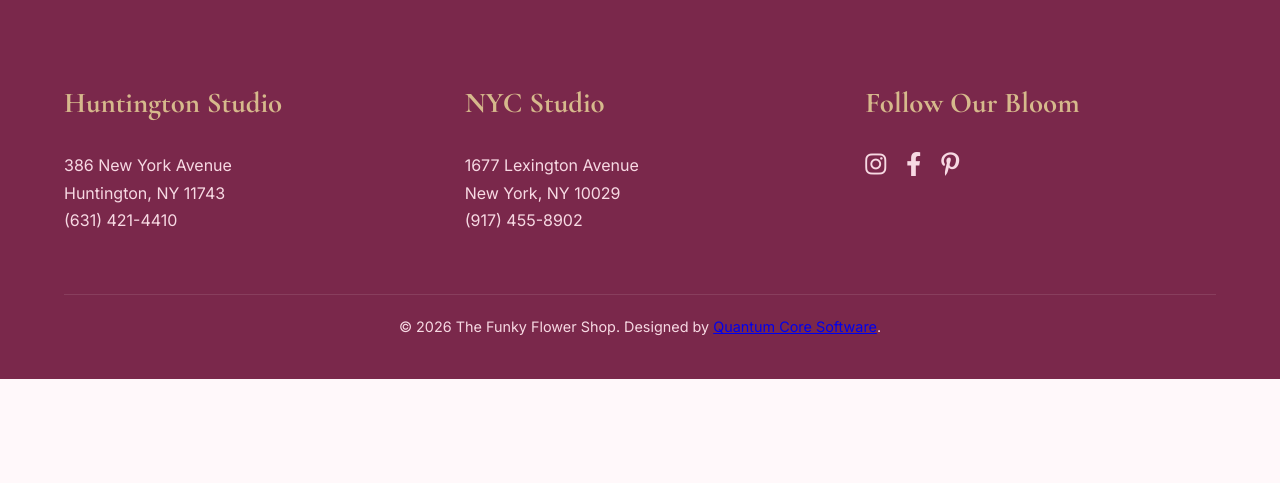
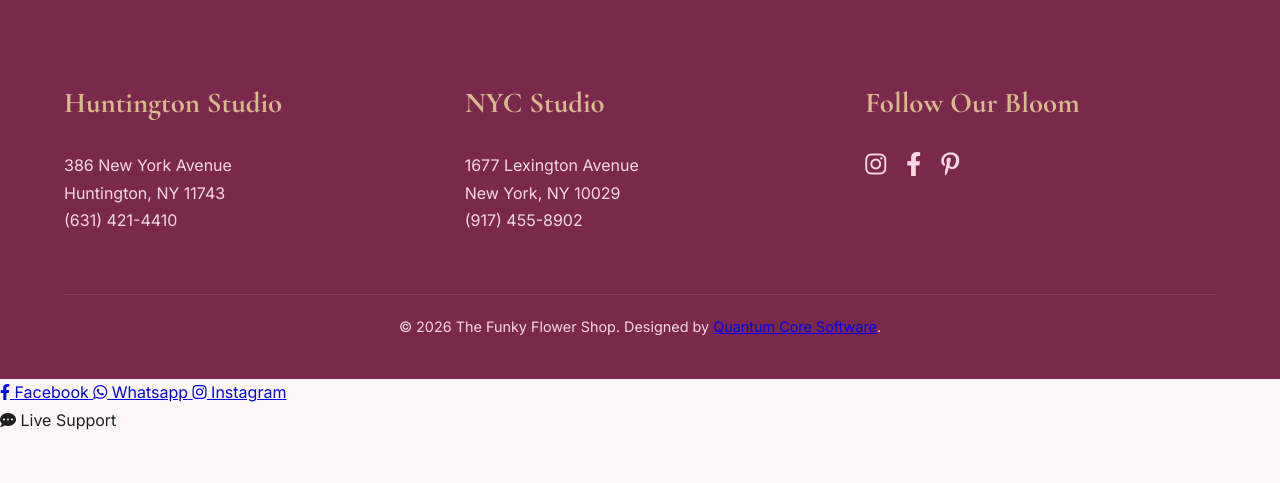
Before and after one commit to khushi335/The-Funky-Flower, a Django app: template main/templates/base.html in a window 1280 px wide. Shown: the part 141-624 px from the top of the page. Run offline with Django 5.2, Linux system fonts and the light colour scheme; the template is opened without the code that fills it, so the values that code supplies are empty; some libraries are stand-ins or nearby versions.

Commit message:
feat: integrate live chat feature

```diff
--- a/main/templates/base.html
+++ b/main/templates/base.html
@@ -117,6 +117,78 @@
         </div>
     </footer>
 
+    <!-- Sidebar -->
+    <nav class="spatial-sidebar initial-hide" id="socialSidebar">
+        <a href="https://www.facebook.com/" target="_blank" class="spatial-item fb">
+            <i class="fab fa-facebook-f"></i>
+            <span class="spatial-text">Facebook</span>
+        </a>
+
+        <a href="https://wa.me/16314214410" target="_blank" class="spatial-item wa">
+            <i class="fab fa-whatsapp"></i>
+            <span class="spatial-text">Whatsapp</span>
+        </a>
+
+        <a href="https://www.instagram.com/" target="_blank" class="spatial-item in">
+            <i class="fab fa-instagram"></i>
+            <span class="spatial-text">Instagram</span>
+        </a>
+    </nav>
+
+    <!-- Chat Trigger Button -->
+<div class="chat-spatial-trigger initial-hide" id="chatWrapper" onclick="toggleChat()">
+    <i class="fas fa-comment-dots"></i>
+    <span class="chat-tooltip">Live Support</span>
+</div>
+
+<!-- Tawk.to Script -->
+<script type="text/javascript">
+    var Tawk_API = Tawk_API || {},
+        Tawk_LoadStart = new Date();
+
+    (function () {
+        var s1 = document.createElement("script"),
+            s0 = document.getElementsByTagName("script")[0];
+
+        s1.async = true;
+
+        /* Your New Tawk.to Widget */
+        s1.src = 'https://embed.tawk.to/6a32306ec770bc1d46b1f367/1jra0qcfm';
+
+        s1.charset = 'UTF-8';
+        s1.setAttribute('crossorigin', '*');
+        s0.parentNode.insertBefore(s1, s0);
+    })();
+
+    /* Open/Close Chat */
+    function toggleChat() {
+        if (typeof Tawk_API !== 'undefined') {
+            Tawk_API.toggle();
+        }
+    }
+
+    /* Hide Default Widget Bubble */
+    Tawk_API.onLoad = function () {
+        Tawk_API.hideWidget();
+    };
+
+    /* Reveal Button After Page Load */
+    window.addEventListener('load', function () {
+        setTimeout(function () {
+            var socialSidebar = document.getElementById('socialSidebar');
+            var chatWrapper = document.getElementById('chatWrapper');
+
+            if (socialSidebar) {
+                socialSidebar.classList.add('reveal');
+            }
+
+            if (chatWrapper) {
+                chatWrapper.classList.add('reveal');
+            }
+        }, 800);
+    });
+</script>
+
     <script src="https://code.jquery.com/jquery-3.6.0.min.js"></script>
     <script src="https://cdn.jsdelivr.net/npm/slick-carousel@1.8.1/slick/slick.min.js"></script>
     <script src="{% static 'js/main.js' %}"></script>
```
